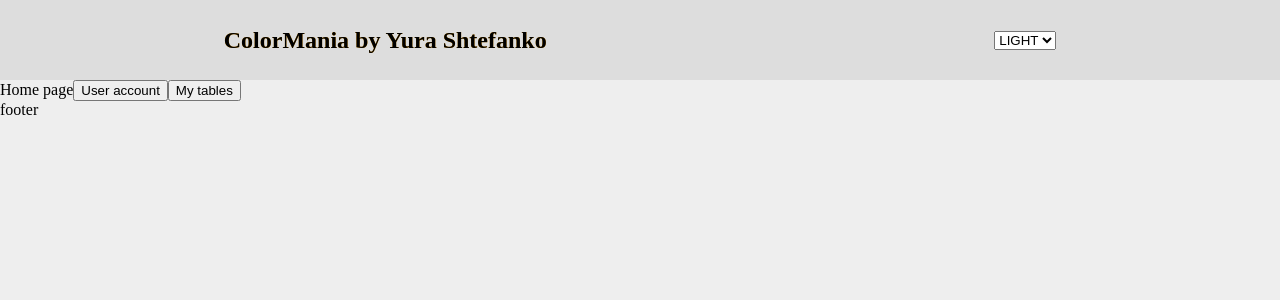
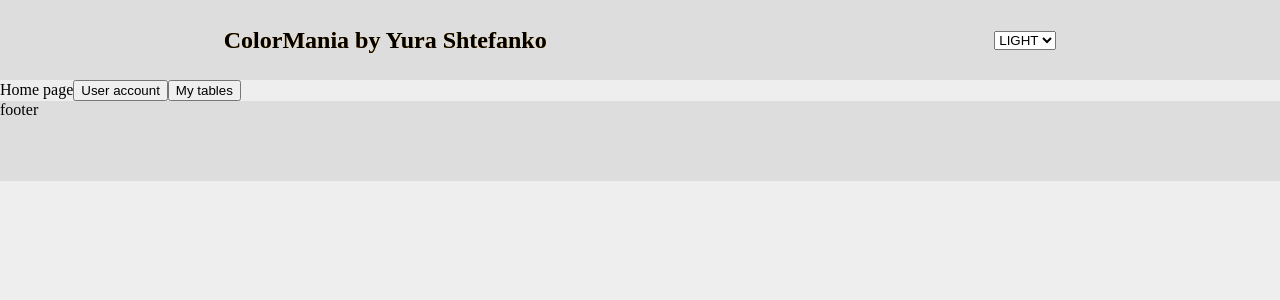
Before and after one commit to Viper-JSX/Colormania-React, a React (Create React App) app: page / in a window 1280 px wide. Shown: the top 300 px of the page. Built offline with nearby package versions, Linux system fonts and the light colour scheme.

Commit message:
Added footer background

```diff
--- a/src/css/App.css
+++ b/src/css/App.css
@@ -149,6 +149,7 @@ header .appTitle:hover{
 
 footer{
     height: 5rem;
+    background-color: var(--paperBackground);
 }
 
 
@@ -236,5 +237,5 @@ header .appTitle.dark:hover{
 
 /*---Footer---*/
 footer.dark{
-    height: 5rem;
+    background-color: var(--darkBackground);
 }
```
